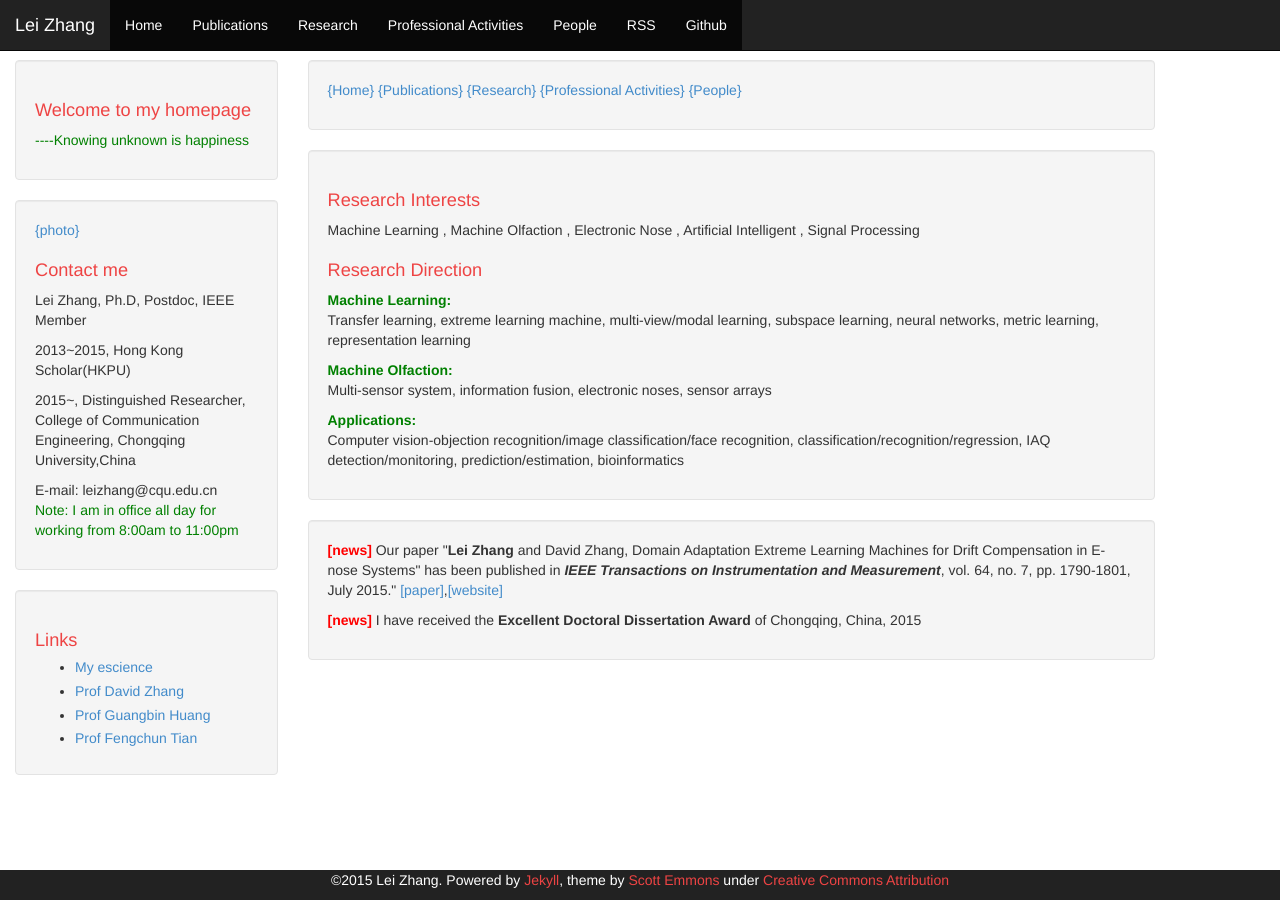
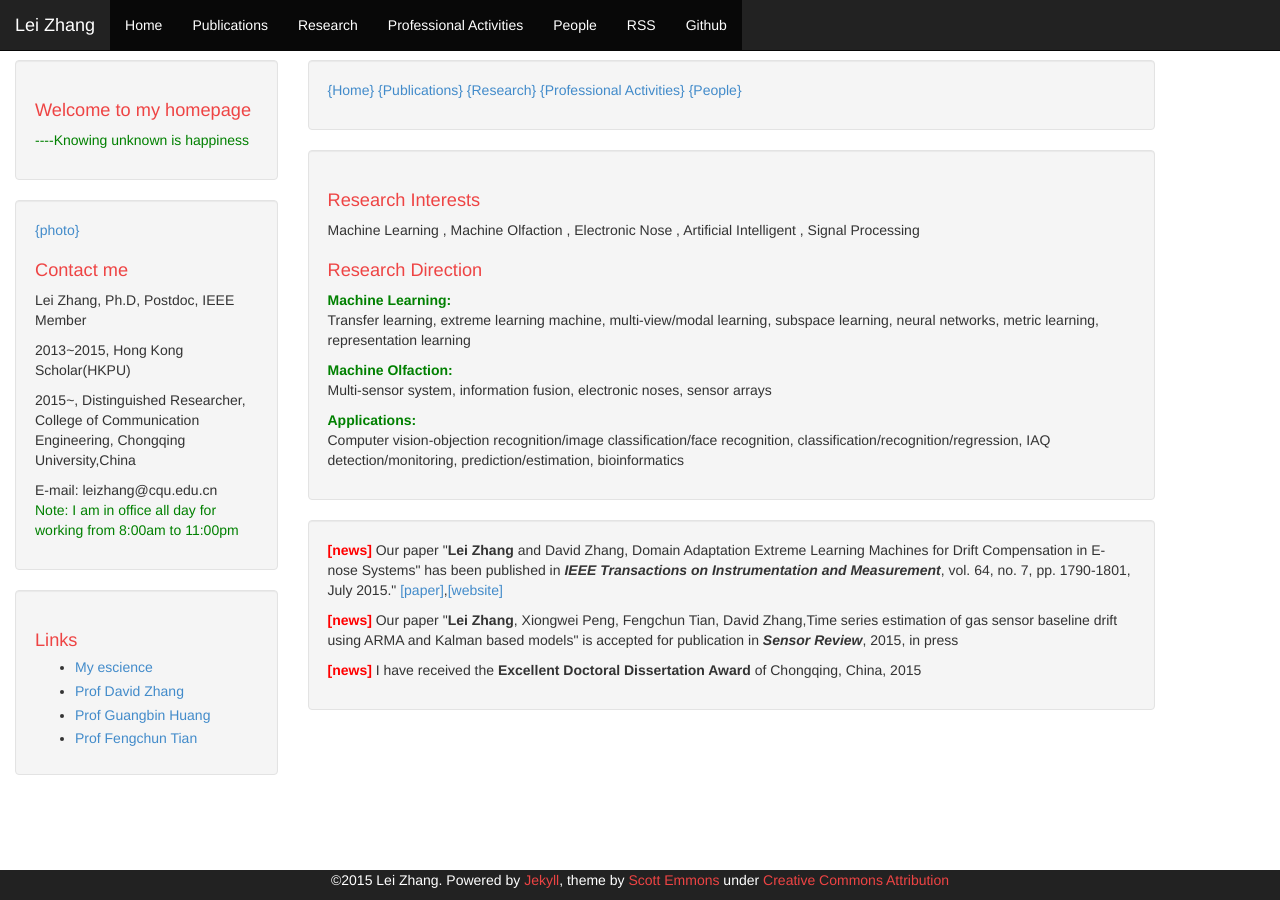
Before and after one commit to DrLeiZhang/website, a Jekyll site: the page built from index.html, in a window 1280 px wide. Built offline with Jekyll 4.4.1, drawn with Linux system fonts in a browser that asks for light colours; Markdown is read by kramdown in place of the engine named in the settings; the list of posts is cut into pages by our own code.

Commit message:
Update
Signed-off-by: leizhang@cqu.edu.cn <leizhang@cqu.edu.cn>

```diff
--- a/index.html
+++ b/index.html
@@ -20,5 +20,6 @@ layout: default
 
 <div class="well">
 <p> <B style="color:red;">[news]</B> Our paper "<B>Lei Zhang</B> and David Zhang, Domain Adaptation Extreme Learning Machines for Drift Compensation in E-nose Systems" has been published in <I><B>IEEE Transactions on Instrumentation and Measurement</B></I>, vol. 64, no. 7, pp. 1790-1801, July 2015." <a href="resources/DAELM.pdf"> [paper]</a>,<a href="http://ieeexplore.ieee.org/xpl/articleDetails.jsp?arnumber=6963383&filter%3DAND%28p_IS_Number%3A7118796%29">[website]</a> </p>
-<p> <B style="color:red;">[news]</B> I have received the <B>Excellent Doctoral Dissertation Award</B> of Chongqing, China, 2015
+<p> <B style="color:red;">[news]</B> Our paper "<B>Lei Zhang</B>, Xiongwei Peng, Fengchun Tian, David Zhang,Time series estimation of gas sensor baseline drift using ARMA and Kalman based models" is accepted for publication in <I><B>Sensor Review</B></I>, 2015, in press</p>
+<p> <B style="color:red;">[news]</B> I have received the <B>Excellent Doctoral Dissertation Award</B> of Chongqing, China, 2015</p>
 </div>
```
